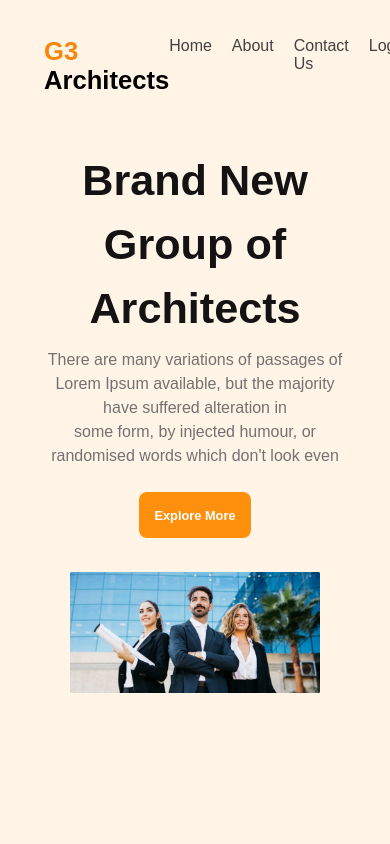
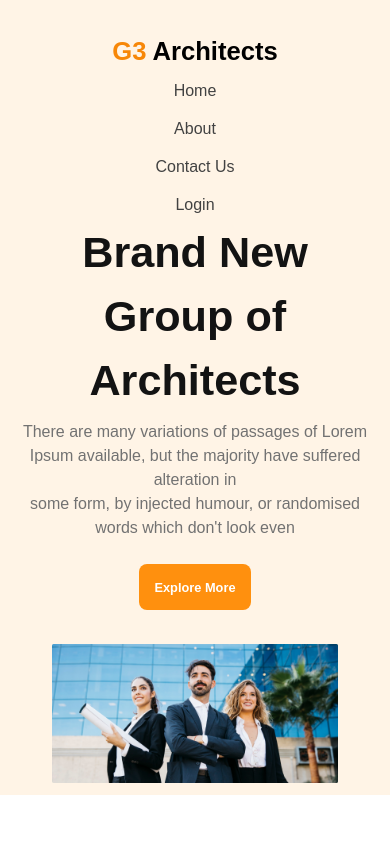
Before and after one commit to Jaber-riyan/Architecture_Project, a plain HTML site: page index.html in a window 390 px wide. Shown: the top 844 px of the page. Drawn offline with Linux system fonts and the light colour scheme.

Commit message:
header responsivility done

```diff
--- a/style.css
+++ b/style.css
@@ -20,6 +20,19 @@ li {
 }
 .flex {
   display: flex;
+}
+.btn-primary {
+  width: 7rem;
+  height: 2.9rem;
+  border-radius: 0.5rem;
+  background: rgb(255, 144, 14);
+  border: none;
+  margin-bottom: 2.1rem;
+  font-size: 0.8rem;
+  font-weight: 600;
+}
+.btn-primary:hover {
+  background: rgb(255, 175, 83);
 }
 
 /* shared items end  */
@@ -83,18 +96,33 @@ header {
   line-height: 1.5rem;
   margin-bottom: 1.5rem;
 }
-.btn-primary {
-  width: 7rem;
-  height: 2.9rem;
-  border-radius: 0.5rem;
-  background: rgb(255, 144, 14);
-  border: none;
-  margin-bottom: 2.1rem;
-  font-size: 0.8rem;
-  font-weight: 600;
-}
-.btn-primary:hover {
-    background: rgb(255, 175, 83);
-}
+
 /* banner section end */
 /* header section end */
+
+
+
+
+/* media query code for responsive  */
+
+@media screen and (max-width: 576px) {
+  .navbar, .nav-links {
+    flex-direction: column;
+    align-items: center;
+  }
+  .navbar {
+    margin-bottom: 7rem;
+    width: 100%;
+  }
+  header {
+    height: 100%;
+  }
+  .brand {
+    margin-bottom: 1rem;
+  }
+  .banner {
+    width: 100%;
+    padding: 0.5rem 1rem;
+  }
+
+}
```
